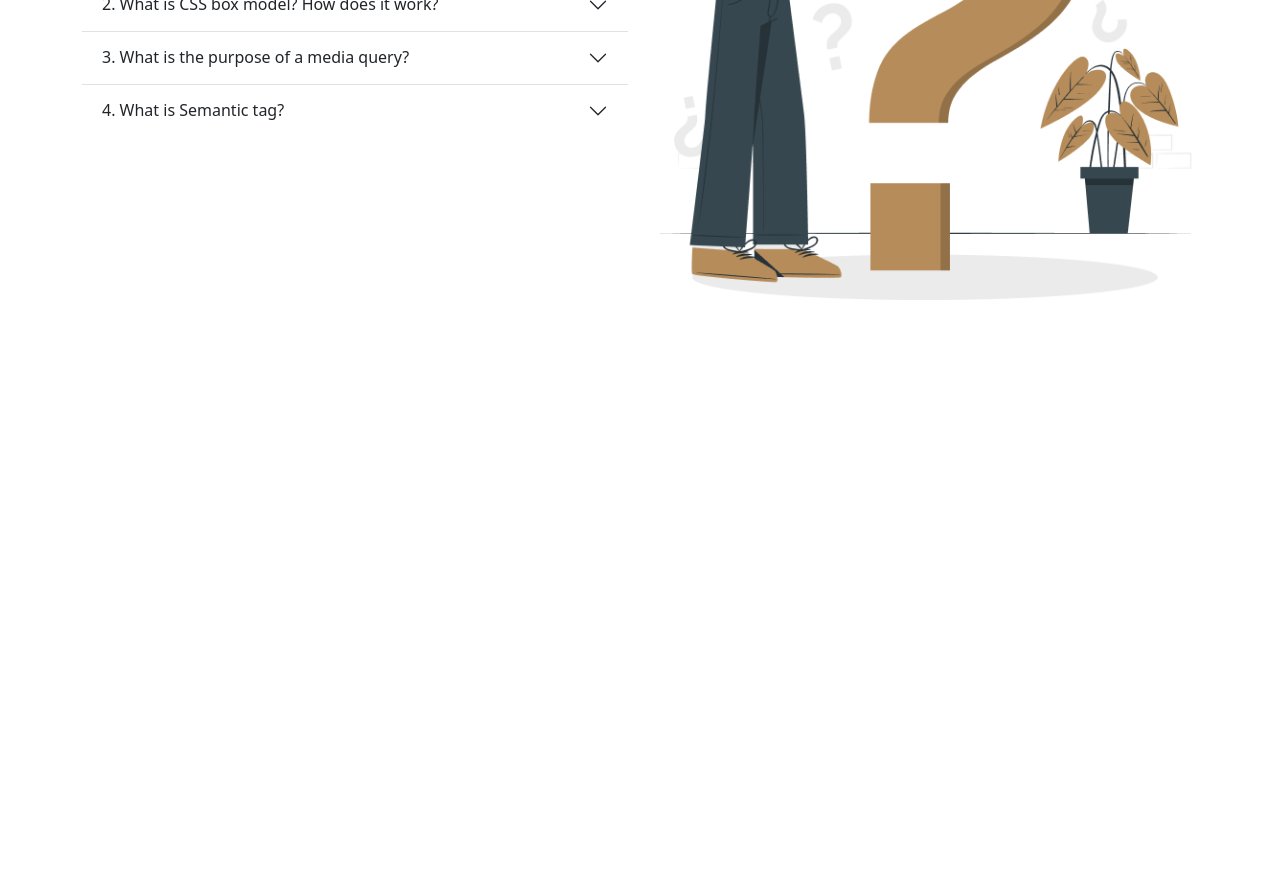
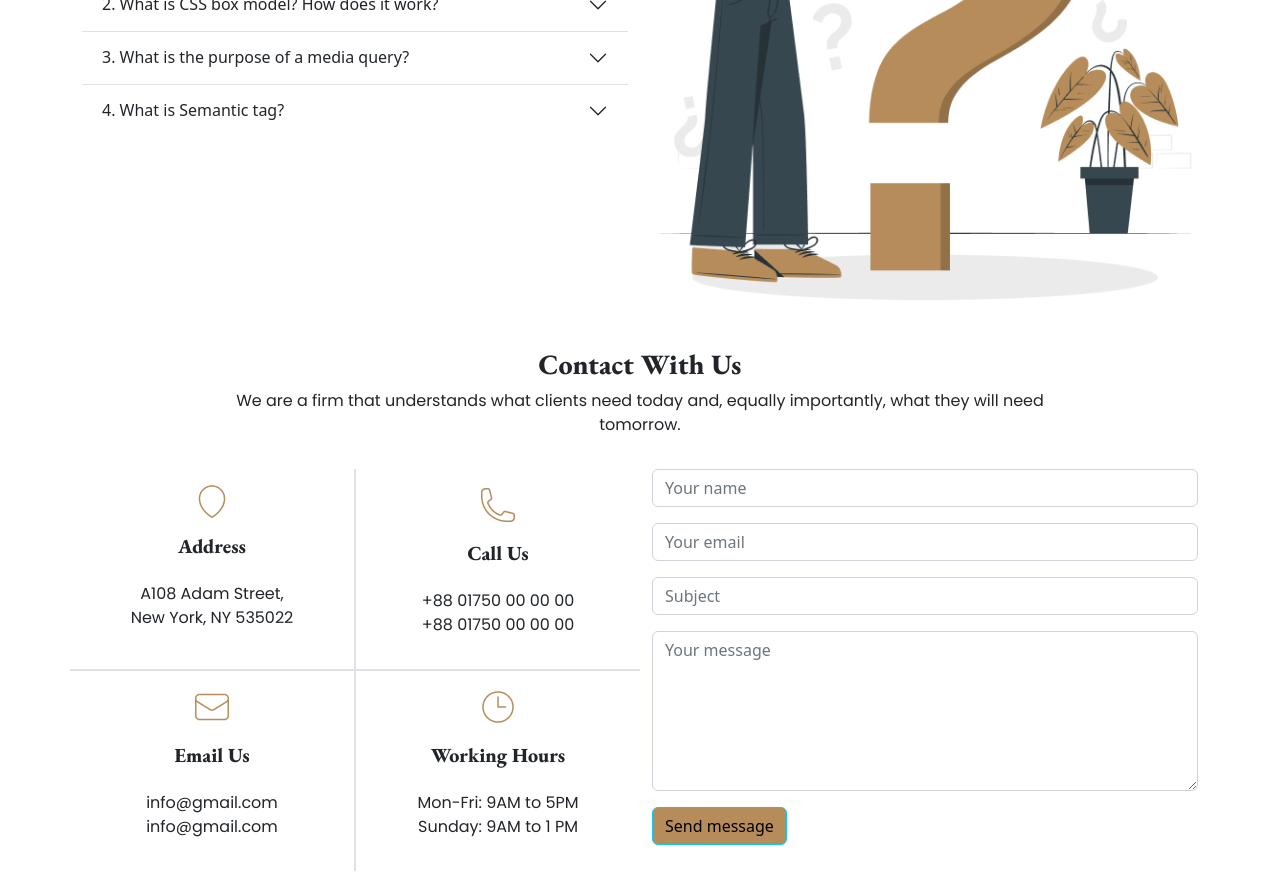
Before and after one commit to ForhadRoben/legal-solutions-3-using-bootstrap, a plain HTML site: page index.html in a window 1280 px wide. Shown: the part 2588-3475 px from the top of the page. Before the commit the page ends 2888 px from the top, so only its background shows below. Drawn offline with nearby package versions, Linux system fonts and the light colour scheme.

Commit message:
contact us section

```diff
--- a/index.html
+++ b/index.html
@@ -42,7 +42,7 @@
                         <a class="nav-link " href="#faq">FAQ <i class="fas fa-chevron-right"></i></a>
                     </li>
                     <li class="nav-item">
-                        <a class="nav-link " href="#">Contact Us <i class="fas fa-chevron-right"></i></a>
+                        <a class="nav-link " href="#contact">Contact Us <i class="fas fa-chevron-right"></i></a>
                     </li>
                     <li class="nav-item">
                         <a class="nav-link " href="#">Register</a>
@@ -282,6 +282,51 @@
                     <img class="w-100 img-fluid" src="./images/Framee.png" alt="">
                 </div>
         </section>
+        <!-- contact us section -->
+        <section id="contact" class="mt-5">
+            <div class="pb-3 text-center w-75 mx-auto">
+                <h3>Contact With Us</h3>
+                <p>We are a firm that understands what clients need today and, equally importantly, what they will need
+                    tomorrow. </p>
+            </div>
+            <div class="row row-cols-1 row-cols-md-2 ">
+                <div class="col">
+                    <div class="row mb-3">
+                        <div class="p-3 col-6 text-center border border-top-0 border-start-0">
+                            <img src="./images/address.png" alt="" class="img-fluid pb-3">
+                            <h5 class="pb-3">Address</h5>
+                            <p>A108 Adam Street,<br>
+                                New York, NY 535022</p>
+                        </div>
+                        <div class="p-3 col-6 text-center border border-top-0 border-top-0 border-end-0">
+                            <img src="./images/call.png" alt="" class="img-fluid pb-3">
+                            <h5 class="pb-3">Call Us</h5>
+                            <p>+88 01750 00 00 00<br>
+                                +88 01750 00 00 00</p>
+                        </div>
+                        <div class="p-3 col-6 text-center border border-bottom-0 border-start-0">
+                            <img src="./images/email.png" alt="" class="img-fluid pb-3">
+                            <h5 class="pb-3">Email Us</h5>
+                            <p>info@gmail.com<br>
+                                info@gmail.com</p>
+                        </div>
+                        <div class="p-3 col-6 text-center border border-end-0 border-bottom-0">
+                            <img src="./images/time.png" alt="" class="img-fluid pb-3">
+                            <h5 class="pb-3">Working Hours</h5>
+                            <p>Mon-Fri: 9AM to 5PM<br>
+                                Sunday: 9AM to 1 PM</p>
+                        </div>
+                    </div>
+                </div>
+                <div class="col mb-2">
+                    <input type="text" class="form-control mb-3" placeholder="Your name">
+                    <input type="email" class="form-control mb-3" placeholder="Your email">
+                    <input type="text" class="form-control mb-3" placeholder="Subject">
+                    <textarea type="text" class="form-control mb-3" placeholder="Your message"
+                        style="height: 10rem"></textarea>
+                    <button class="btn btn-info btn-icon-background">Send message</button>
+                </div>
+        </section>
 
     </main>
 
--- a/style.css
+++ b/style.css
@@ -2,7 +2,6 @@
 @import url('https://fonts.googleapis.com/css2?family=EB+Garamond:wght@800&family=Poppins&display=swap');
 
 /* utilities */
-
 * {
     margin: 0;
     padding: 0;
```
